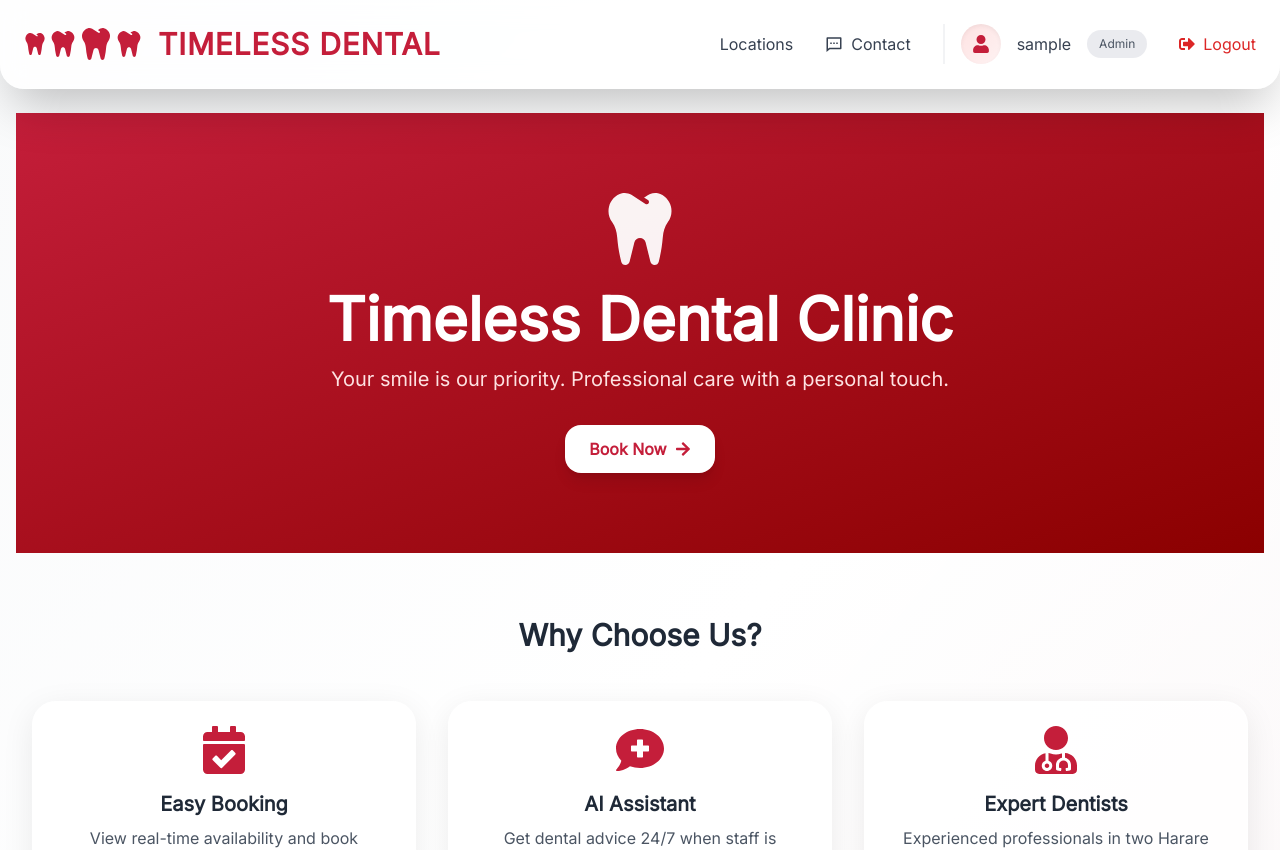
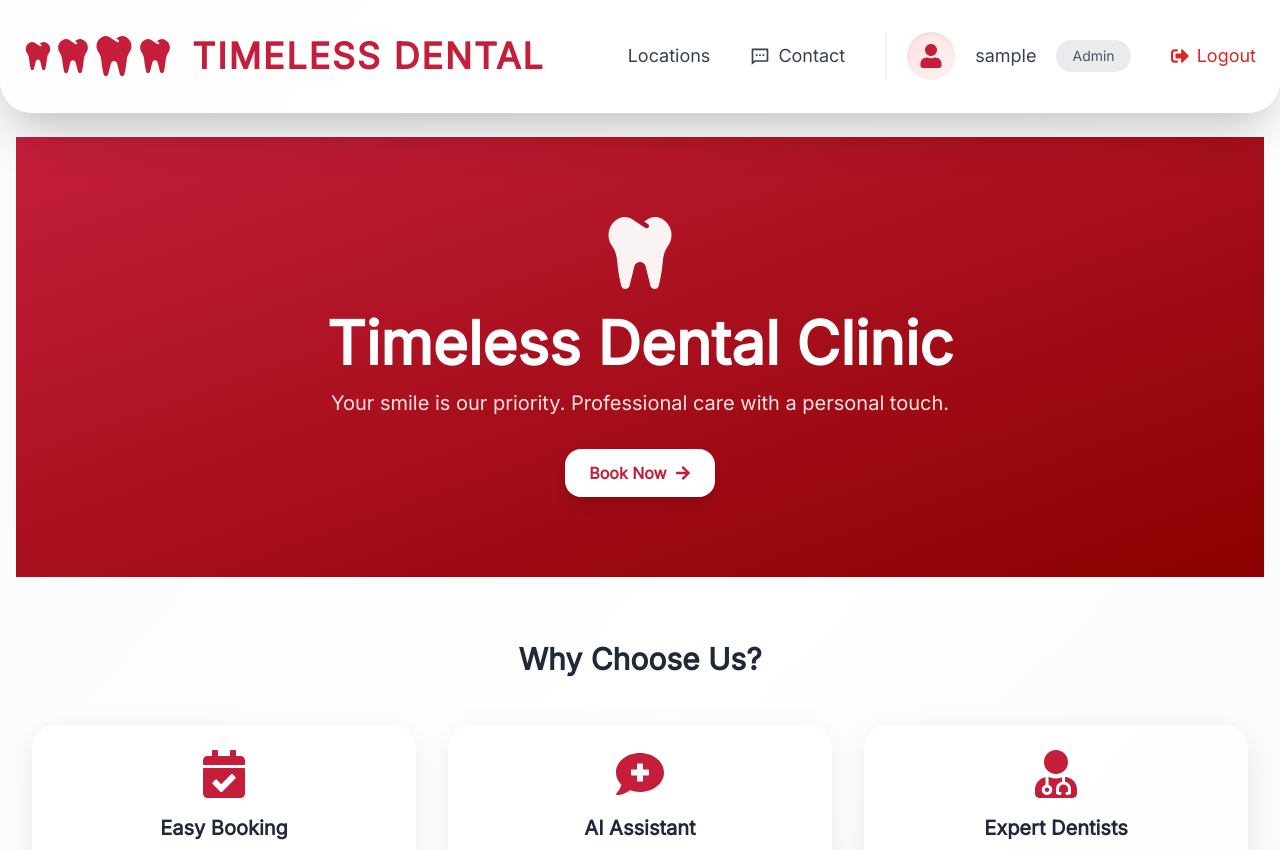
Before and after one commit to naathan008-ai/timeless-dental-frontend, a React (Create React App) app: page / in a window 1280 px wide. Shown: the top 850 px of the page. Built offline with nearby package versions, Linux system fonts and the light colour scheme; sample sign-in values are in the browser's storage.

Commit message:
Feat: bigger navbar with curved edges, manual client name, React Query, skeleton loaders, modal fixes

```diff
--- a/src/components/common/Navbar.jsx
+++ b/src/components/common/Navbar.jsx
@@ -16,36 +16,36 @@ const Navbar = () => {
   };
 
   return (
-    <nav className="bg-white/80 backdrop-blur-md shadow-glass sticky top-0 z-50 border-b border-white/20 rounded-b-3xl transition-all duration-500 hover:shadow-2xl">
-      <div className="container mx-auto px-6 py-6">
+    <nav className="bg-white/80 backdrop-blur-md shadow-glass sticky top-0 z-50 border-b border-white/20 rounded-b-4xl transition-all duration-500 hover:shadow-2xl">
+      <div className="container mx-auto px-6 py-8">
         <div className="flex justify-between items-center">
-          {/* Logo */}
-          <Link to="/" className="flex items-center space-x-4 group" onClick={() => setMenuOpen(false)}>
+          {/* Logo - bigger teeth and text */}
+          <Link to="/" className="flex items-center space-x-5 group" onClick={() => setMenuOpen(false)}>
             <div className="flex items-center space-x-1 group-hover:scale-105 transition-transform duration-300">
-              <FaTooth className="text-dental-red transition-transform duration-300 group-hover:rotate-12 group-hover:scale-110" style={{ fontSize: '22px' }} />
-              <FaTooth className="text-dental-red transition-transform duration-300 group-hover:rotate-12 group-hover:scale-110" style={{ fontSize: '26px' }} />
-              <FaTooth className="text-dental-red transition-transform duration-300 group-hover:rotate-12 group-hover:scale-110" style={{ fontSize: '32px' }} />
-              <FaTooth className="text-dental-red transition-transform duration-300 group-hover:rotate-12 group-hover:scale-110" style={{ fontSize: '26px' }} />
+              <FaTooth className="text-dental-red transition-transform duration-300 group-hover:rotate-12 group-hover:scale-110" style={{ fontSize: '28px' }} />
+              <FaTooth className="text-dental-red transition-transform duration-300 group-hover:rotate-12 group-hover:scale-110" style={{ fontSize: '34px' }} />
+              <FaTooth className="text-dental-red transition-transform duration-300 group-hover:rotate-12 group-hover:scale-110" style={{ fontSize: '40px' }} />
+              <FaTooth className="text-dental-red transition-transform duration-300 group-hover:rotate-12 group-hover:scale-110" style={{ fontSize: '34px' }} />
             </div>
-            <span className="text-2xl md:text-3xl font-bold text-dental-red tracking-wide group-hover:tracking-wider transition-all duration-300">
+            <span className="text-3xl md:text-4xl font-bold text-dental-red tracking-wider group-hover:tracking-widest transition-all duration-300">
               TIMELESS DENTAL
             </span>
           </Link>
 
-          {/* Desktop Menu */}
-          <div className="hidden md:flex items-center space-x-8">
+          {/* Desktop Menu - bigger spacing and font */}
+          <div className="hidden md:flex items-center space-x-10 text-lg">
             {isAuthenticated ? (
               <>
                 {isClient && (
                   <>
                     <Link to="/appointments/book" className="text-gray-700 hover:text-dental-red transition-all duration-300 hover:scale-105 flex items-center font-medium">
-                      <RiCalendarCheckLine className="mr-2 text-lg" /> Book
+                      <RiCalendarCheckLine className="mr-2 text-xl" /> Book
                     </Link>
                     <Link to="/appointments/view" className="text-gray-700 hover:text-dental-red transition-all duration-300 hover:scale-105 font-medium">
                       My Appointments
                     </Link>
                     <Link to="/ai-chat" className="text-gray-700 hover:text-dental-red transition-all duration-300 hover:scale-105 flex items-center font-medium">
-                      <RiRobotLine className="mr-2 text-lg" /> AI Assistant
+                      <RiRobotLine className="mr-2 text-xl" /> AI Assistant
                     </Link>
                   </>
                 )}
@@ -56,16 +56,16 @@ const Navbar = () => {
                 )}
                 <Link to="/locations" className="text-gray-700 hover:text-dental-red transition-all duration-300 hover:scale-105 font-medium">Locations</Link>
                 <Link to="/contact" className="text-gray-700 hover:text-dental-red transition-all duration-300 hover:scale-105 flex items-center font-medium">
-                  <RiMessage2Line className="mr-2 text-lg" /> Contact
+                  <RiMessage2Line className="mr-2 text-xl" /> Contact
                 </Link>
-                <div className="flex items-center space-x-4 border-l-2 border-gray-200/50 pl-4">
-                  <div className="w-10 h-10 bg-gradient-to-br from-red-100 to-red-50 rounded-full flex items-center justify-center shadow-inner hover:shadow-glow transition-all duration-300">
-                    <FaUser className="text-dental-red text-lg" />
+                <div className="flex items-center space-x-5 border-l-2 border-gray-200/50 pl-5">
+                  <div className="w-12 h-12 bg-gradient-to-br from-red-100 to-red-50 rounded-full flex items-center justify-center shadow-inner hover:shadow-glow transition-all duration-300">
+                    <FaUser className="text-dental-red text-2xl" />
                   </div>
-                  <span className="text-gray-700 font-medium">{user?.username}</span>
-                  <span className="text-xs bg-gray-200/80 backdrop-blur-sm text-gray-600 px-3 py-1.5 rounded-full capitalize font-medium">{user?.role}</span>
+                  <span className="text-gray-700 font-medium text-lg">{user?.username}</span>
+                  <span className="text-sm bg-gray-200/80 backdrop-blur-sm text-gray-600 px-4 py-1.5 rounded-full capitalize font-medium">{user?.role}</span>
                 </div>
-                <button onClick={handleLogout} className="flex items-center space-x-2 text-red-600 hover:text-red-700 transition-all duration-300 hover:scale-105 font-medium">
+                <button onClick={handleLogout} className="flex items-center space-x-2 text-red-600 hover:text-red-700 transition-all duration-300 hover:scale-105 font-medium text-lg">
                   <FaSignOutAlt /><span>Logout</span>
                 </button>
               </>
@@ -74,69 +74,69 @@ const Navbar = () => {
                 <Link to="/" className="text-gray-700 hover:text-dental-red transition-all duration-300 hover:scale-105 flex items-center font-medium"><FaHome className="mr-2" /> Home</Link>
                 <Link to="/locations" className="text-gray-700 hover:text-dental-red transition-all duration-300 hover:scale-105 font-medium">Locations</Link>
                 <Link to="/contact" className="text-gray-700 hover:text-dental-red transition-all duration-300 hover:scale-105 flex items-center font-medium">
-                  <RiMessage2Line className="mr-2 text-lg" /> Contact
+                  <RiMessage2Line className="mr-2 text-xl" /> Contact
                 </Link>
                 <Link to="/login" className="text-gray-700 hover:text-dental-red transition-all duration-300 hover:scale-105 font-medium">Login</Link>
-                <Link to="/register" className="btn-primary text-sm py-3 px-6 rounded-2xl hover:shadow-glow-lg transition-all duration-300 hover:scale-105">Register</Link>
+                <Link to="/register" className="btn-primary text-base py-3 px-8 rounded-2xl hover:shadow-glow-lg transition-all duration-300 hover:scale-105">Register</Link>
               </>
             )}
           </div>
 
           {/* Mobile menu button */}
-          <button onClick={() => setMenuOpen(!menuOpen)} className="md:hidden text-2xl text-gray-700 hover:text-dental-red transition-all duration-300 hover:scale-110">
+          <button onClick={() => setMenuOpen(!menuOpen)} className="md:hidden text-3xl text-gray-700 hover:text-dental-red transition-all duration-300 hover:scale-110">
             {menuOpen ? <FaTimes /> : <FaBars />}
           </button>
         </div>
 
         {/* Mobile Menu */}
         {menuOpen && (
-          <div className="md:hidden pt-4 pb-6 border-t border-gray-200/50 animate-fade-in">
+          <div className="md:hidden pt-6 pb-8 border-t border-gray-200/50 animate-fade-in">
             {isAuthenticated ? (
-              <div className="space-y-4">
-                <div className="flex items-center space-x-3 px-4 py-3 bg-gray-50/50 backdrop-blur-sm rounded-2xl">
-                  <div className="w-10 h-10 bg-red-100 rounded-full flex items-center justify-center">
-                    <FaUser className="text-dental-red" />
+              <div className="space-y-5">
+                <div className="flex items-center space-x-4 px-4 py-4 bg-gray-50/50 backdrop-blur-sm rounded-2xl">
+                  <div className="w-12 h-12 bg-red-100 rounded-full flex items-center justify-center">
+                    <FaUser className="text-dental-red text-2xl" />
                   </div>
                   <div>
-                    <p className="font-semibold text-gray-800">{user?.username}</p>
-                    <p className="text-xs text-gray-500 capitalize">{user?.role}</p>
+                    <p className="font-semibold text-gray-800 text-lg">{user?.username}</p>
+                    <p className="text-sm text-gray-500 capitalize">{user?.role}</p>
                   </div>
                 </div>
                 {isClient && (
                   <>
-                    <Link to="/appointments/book" className="block px-4 py-3 text-gray-700 hover:bg-red-50 hover:text-dental-red rounded-2xl transition-all duration-300 hover:scale-105" onClick={() => setMenuOpen(false)}>
-                      <RiCalendarCheckLine className="inline mr-3 text-lg" /> Book Appointment
+                    <Link to="/appointments/book" className="block px-4 py-4 text-gray-700 hover:bg-red-50 hover:text-dental-red rounded-2xl transition-all duration-300 hover:scale-105 text-lg" onClick={() => setMenuOpen(false)}>
+                      <RiCalendarCheckLine className="inline mr-3 text-xl" /> Book Appointment
                     </Link>
-                    <Link to="/appointments/view" className="block px-4 py-3 text-gray-700 hover:bg-red-50 hover:text-dental-red rounded-2xl transition-all duration-300 hover:scale-105" onClick={() => setMenuOpen(false)}>
+                    <Link to="/appointments/view" className="block px-4 py-4 text-gray-700 hover:bg-red-50 hover:text-dental-red rounded-2xl transition-all duration-300 hover:scale-105 text-lg" onClick={() => setMenuOpen(false)}>
                       My Appointments
                     </Link>
-                    <Link to="/ai-chat" className="block px-4 py-3 text-gray-700 hover:bg-red-50 hover:text-dental-red rounded-2xl transition-all duration-300 hover:scale-105" onClick={() => setMenuOpen(false)}>
-                      <RiRobotLine className="inline mr-3 text-lg" /> AI Assistant
+                    <Link to="/ai-chat" className="block px-4 py-4 text-gray-700 hover:bg-red-50 hover:text-dental-red rounded-2xl transition-all duration-300 hover:scale-105 text-lg" onClick={() => setMenuOpen(false)}>
+                      <RiRobotLine className="inline mr-3 text-xl" /> AI Assistant
                     </Link>
                   </>
                 )}
                 {(isReceptionist || isIT) && (
-                  <Link to={isIT ? "/it/dashboard" : "/reception/dashboard"} className="block px-4 py-3 text-gray-700 hover:bg-red-50 hover:text-dental-red rounded-2xl transition-all duration-300 hover:scale-105" onClick={() => setMenuOpen(false)}>
+                  <Link to={isIT ? "/it/dashboard" : "/reception/dashboard"} className="block px-4 py-4 text-gray-700 hover:bg-red-50 hover:text-dental-red rounded-2xl transition-all duration-300 hover:scale-105 text-lg" onClick={() => setMenuOpen(false)}>
                     Dashboard
                   </Link>
                 )}
-                <Link to="/locations" className="block px-4 py-3 text-gray-700 hover:bg-red-50 hover:text-dental-red rounded-2xl transition-all duration-300 hover:scale-105" onClick={() => setMenuOpen(false)}>Locations</Link>
-                <Link to="/contact" className="block px-4 py-3 text-gray-700 hover:bg-red-50 hover:text-dental-red rounded-2xl transition-all duration-300 hover:scale-105" onClick={() => setMenuOpen(false)}>
-                  <RiMessage2Line className="inline mr-3 text-lg" /> Contact
+                <Link to="/locations" className="block px-4 py-4 text-gray-700 hover:bg-red-50 hover:text-dental-red rounded-2xl transition-all duration-300 hover:scale-105 text-lg" onClick={() => setMenuOpen(false)}>Locations</Link>
+                <Link to="/contact" className="block px-4 py-4 text-gray-700 hover:bg-red-50 hover:text-dental-red rounded-2xl transition-all duration-300 hover:scale-105 text-lg" onClick={() => setMenuOpen(false)}>
+                  <RiMessage2Line className="inline mr-3 text-xl" /> Contact
                 </Link>
-                <button onClick={handleLogout} className="w-full text-left px-4 py-3 text-red-600 hover:bg-red-50 rounded-2xl transition-all duration-300 hover:scale-105 font-semibold">
+                <button onClick={handleLogout} className="w-full text-left px-4 py-4 text-red-600 hover:bg-red-50 rounded-2xl transition-all duration-300 hover:scale-105 font-semibold text-lg">
                   <FaSignOutAlt className="inline mr-3" /> Logout
                 </button>
               </div>
             ) : (
-              <div className="space-y-4">
-                <Link to="/" className="block px-4 py-3 text-gray-700 hover:bg-red-50 hover:text-dental-red rounded-2xl transition-all duration-300 hover:scale-105" onClick={() => setMenuOpen(false)}>Home</Link>
-                <Link to="/locations" className="block px-4 py-3 text-gray-700 hover:bg-red-50 hover:text-dental-red rounded-2xl transition-all duration-300 hover:scale-105" onClick={() => setMenuOpen(false)}>Locations</Link>
-                <Link to="/contact" className="block px-4 py-3 text-gray-700 hover:bg-red-50 hover:text-dental-red rounded-2xl transition-all duration-300 hover:scale-105" onClick={() => setMenuOpen(false)}>
-                  <RiMessage2Line className="inline mr-3 text-lg" /> Contact
+              <div className="space-y-5">
+                <Link to="/" className="block px-4 py-4 text-gray-700 hover:bg-red-50 hover:text-dental-red rounded-2xl transition-all duration-300 hover:scale-105 text-lg" onClick={() => setMenuOpen(false)}>Home</Link>
+                <Link to="/locations" className="block px-4 py-4 text-gray-700 hover:bg-red-50 hover:text-dental-red rounded-2xl transition-all duration-300 hover:scale-105 text-lg" onClick={() => setMenuOpen(false)}>Locations</Link>
+                <Link to="/contact" className="block px-4 py-4 text-gray-700 hover:bg-red-50 hover:text-dental-red rounded-2xl transition-all duration-300 hover:scale-105 text-lg" onClick={() => setMenuOpen(false)}>
+                  <RiMessage2Line className="inline mr-3 text-xl" /> Contact
                 </Link>
-                <Link to="/login" className="block px-4 py-3 text-gray-700 hover:bg-red-50 hover:text-dental-red rounded-2xl transition-all duration-300 hover:scale-105" onClick={() => setMenuOpen(false)}>Login</Link>
-                <Link to="/register" className="block px-4 py-3 bg-dental-red text-white rounded-2xl hover:bg-dental-dark-red transition-all duration-300 hover:scale-105 text-center shadow-glow" onClick={() => setMenuOpen(false)}>Register</Link>
+                <Link to="/login" className="block px-4 py-4 text-gray-700 hover:bg-red-50 hover:text-dental-red rounded-2xl transition-all duration-300 hover:scale-105 text-lg" onClick={() => setMenuOpen(false)}>Login</Link>
+                <Link to="/register" className="block px-4 py-4 bg-dental-red text-white rounded-2xl hover:bg-dental-dark-red transition-all duration-300 hover:scale-105 text-center shadow-glow text-lg" onClick={() => setMenuOpen(false)}>Register</Link>
               </div>
             )}
           </div>
--- a/src/components/it/ManageDoctors.jsx
+++ b/src/components/it/ManageDoctors.jsx
@@ -23,6 +23,7 @@ const ManageDoctors = () => {
     fetchDoctors();
   }, []);
 
+  // ✅ FETCH ONLY USERS WITH ROLE 'DOCTOR'
   const fetchDoctors = async () => {
     try {
       setLoading(true);
```
